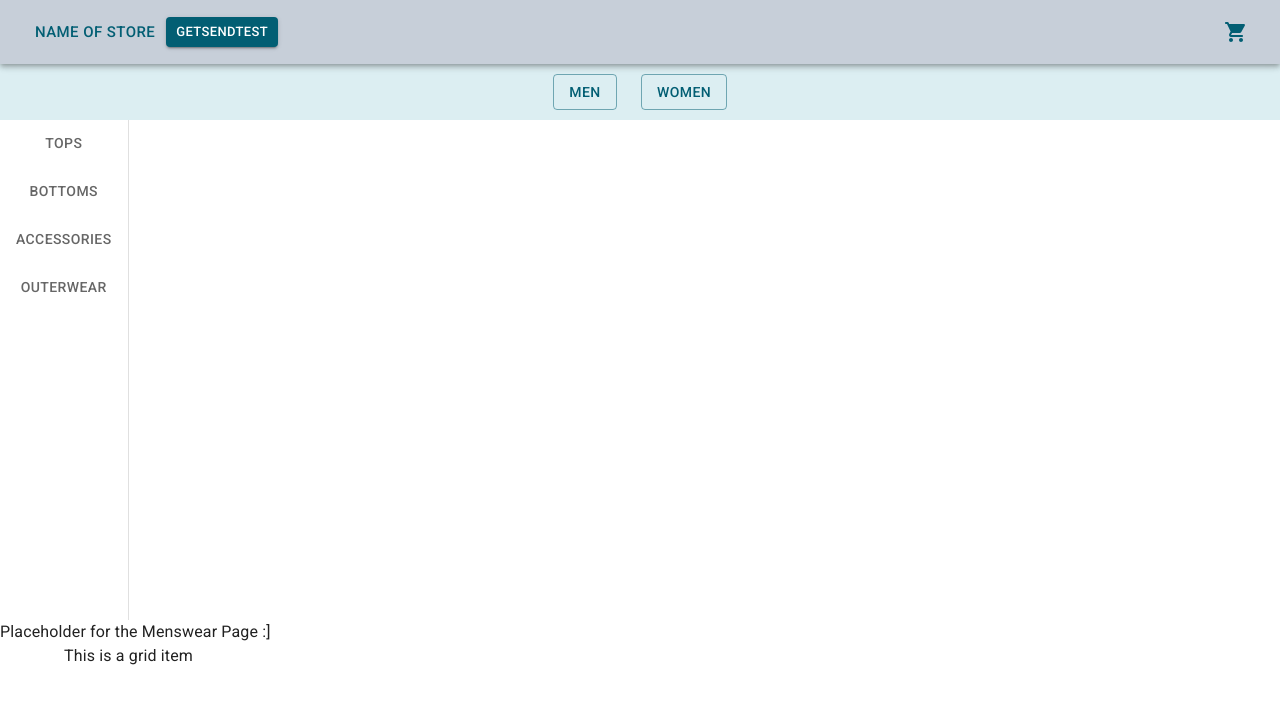
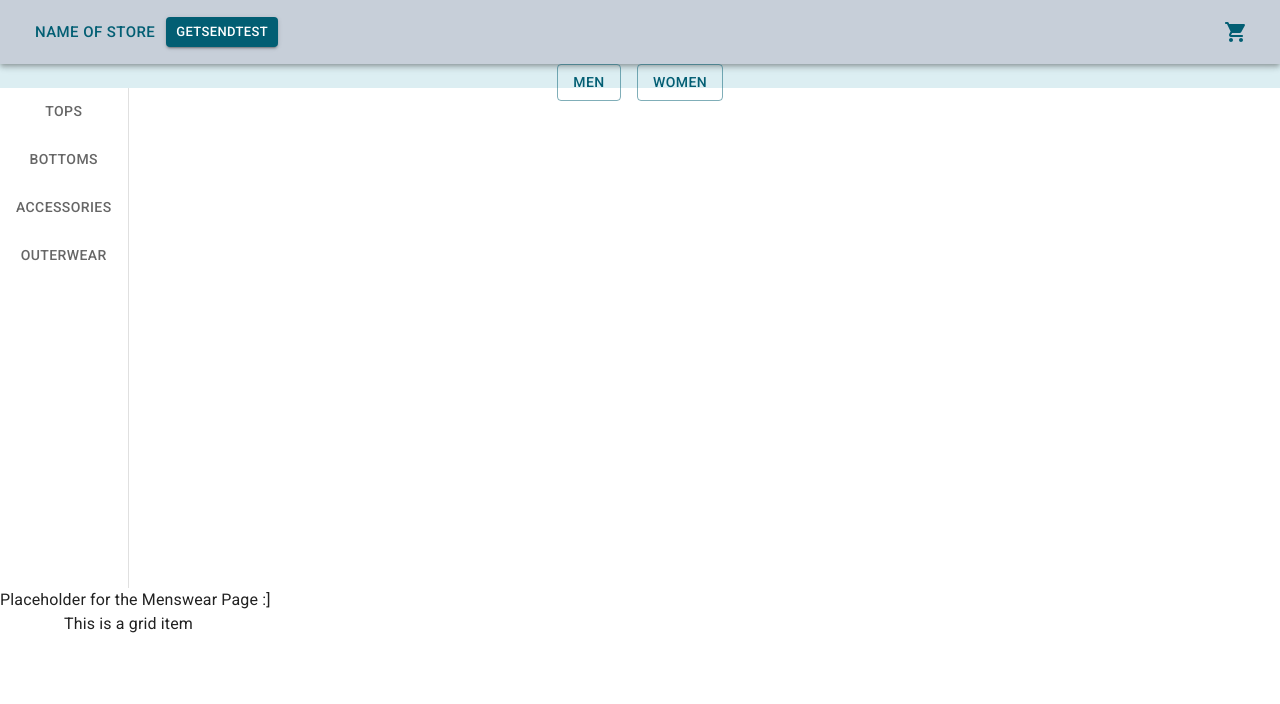
Before and after one commit to CCulp2/Group2SpringProject-FrontEnd, a React (Create React App) app in the folder capstone-react-app/: page /Men in a window 1280 px wide. Shown: the top 704 px of the page. Built offline with nearby package versions, Linux system fonts and the light colour scheme.

Commit message:
Update genderbar.js

```diff
--- a/capstone-react-app/src/layout/genderbar.js
+++ b/capstone-react-app/src/layout/genderbar.js
@@ -7,7 +7,7 @@ function genderbar() {
         <>
         <CssBaseline />
         <Container disableGutters maxWidth="false" >
-            <Grid container spacing={3} alignItems="center" justifyItems="center" justifyContent="center" sx={{ bgcolor: '#DCEEF2', height: '10vh' }}>
+            <Grid container spacing={2} alignItems="center" justifyItems="center" justifyContent="center" sx={{ bgcolor: '#DCEEF2', height: '5vh' }}>
                 <Grid item>
                     <Link to="/Men">
                         <Button variant='outlined' color='secondary'>
```
